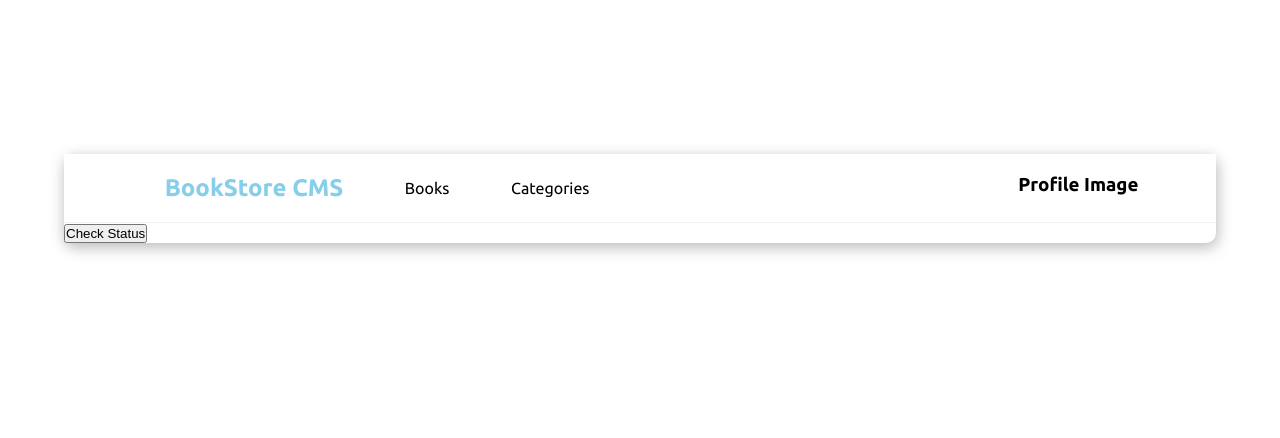
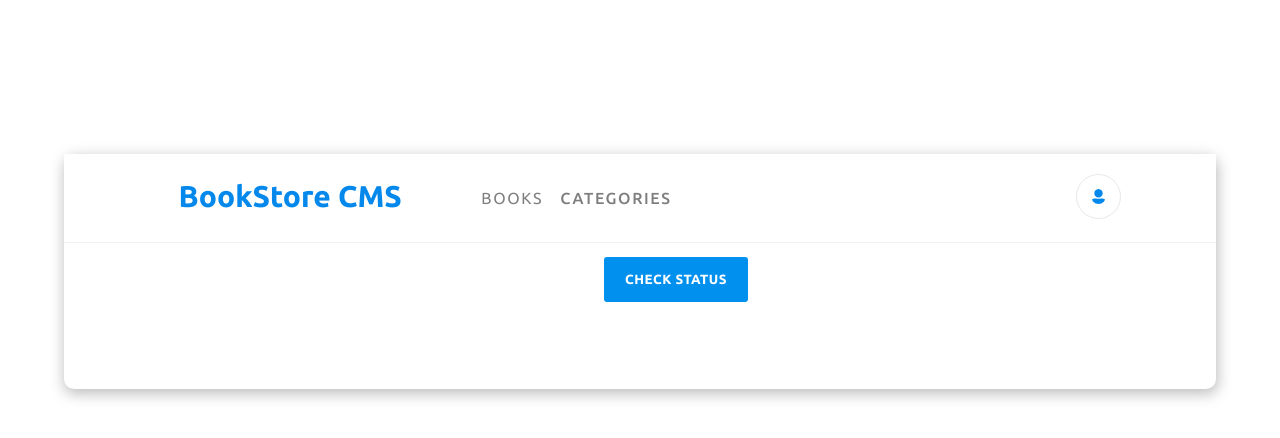
Before and after one commit to Metaverse-Nabeel/BookStore, a React (Create React App) app: page /categories in a window 1280 px wide. Shown: the top 438 px of the page. Built offline with nearby package versions, Linux system fonts and the light colour scheme.

Commit message:
Add styles to bookstore as per zepline design

```diff
--- a/src/App.css
+++ b/src/App.css
@@ -1,12 +1,113 @@
-/* App Wrapper */
+@import url("https://fonts.googleapis.com/css2?family=Ubuntu:wght@400;500;700&display=swap");
+
+body {
+  width: 100%;
+  font-family: "Montserrat", "Ubuntu", "Arial", sans-serif;
+  overflow-x: hidden;
+  font-size: 100%;
+}
+
+/* Utility Classes */
+.dFlex {
+  display: flex;
+}
+
+.flexSpace {
+  justify-content: space-between;
+  align-items: center;
+}
+
+.flexCenter {
+  justify-content: center;
+}
+
+/* App Wrapper Class */
 .appWrapper {
   width: 90%;
   margin: 12% 5%;
-  display: flex;
   flex-direction: column;
-  justify-content: center;
   border-radius: 10px;
   box-shadow: 1px 4px 14px 1px #57555561;
   background: #fff;
   font-size: 1rem;
 }
+
+/* Navbar Classes */
+.navbarContainer {
+  background-color: #fff;
+  border-bottom: 1px solid rgba(0, 0, 0, 0.05);
+  align-items: center;
+}
+
+/* Navbar Links Classes */
+.navbarLinks li {
+  list-style: none;
+  margin-left: 10%;
+}
+
+.navbarLinks a {
+  text-decoration: none;
+  opacity: 0.5;
+  font-family: "Montserrat", "Ubuntu", sans-serif;
+  font-size: 1rem;
+  color: #000;
+  letter-spacing: 0.1rem;
+  text-transform: uppercase;
+}
+
+.navbarLinks a:hover,
+.active {
+  opacity: 1;
+  font-weight: 500;
+}
+
+/* Bookstore - Books Section */
+
+/* Single Book Class */
+.bookCard {
+  height: 10.625rem;
+  margin: 2.313rem 6.25rem 0;
+  padding: 2em;
+  border-radius: 4px;
+  border: solid 1px #faf5f5;
+  background-color: #fff;
+}
+
+/* Right Side of Book Card */
+.cardRight {
+  margin-left: 2%;
+  width: 90%;
+}
+
+/* Categories Section  */
+.categoriesContainer {
+  display: flex;
+  justify-content: center;
+  align-items: center;
+}
+
+.categoriesButton {
+  border: none;
+  letter-spacing: 0.5px;
+  height: 2.813rem;
+  color: #fff;
+  cursor: pointer;
+  width: 9rem;
+  background-color: #0290ef;
+  font-weight: 700;
+  font-family: "Montserrat", "Ubuntu", sans-serif;
+  padding: 0.6rem;
+  border-radius: 3px;
+  text-transform: uppercase;
+  align-items: center;
+  margin-left: 25%;
+  margin-top: 10%;
+}
+
+.categoriesText {
+  align-self: center;
+  margin-top: 5%;
+  font-family: "Montserrat", "Ubuntu", sans-serif;
+  font-size: 2rem;
+  height: 5rem;
+}
--- a/src/App.js
+++ b/src/App.js
@@ -6,7 +6,7 @@ import Navigation from './components/Navigation';
 
 const App = () => (
   <>
-    <div className="appWrapper">
+    <div className="appWrapper dFlex flexCenter">
       <Navigation />
       <Routes>
         <Route path="/" element={<Home />} />
--- a/src/components/AddBook.jsx
+++ b/src/components/AddBook.jsx
@@ -28,11 +28,11 @@ const AddBook = () => {
   };
   return (
     <div className={FormStyles.formWrapper}>
-      <h3>Add New Book</h3>
-      <form className={FormStyles.formStyle} onSubmit={handleSubmit}>
-        <input type="text" name="title" placeholder="Book Title" id="title" value={bookData.title} onChange={handleChange} required />
-        <input type="text" name="author" placeholder="Book Author" id="author" value={bookData.author} onChange={handleChange} required />
-        <button type="submit" id="addBook">
+      <h3 className={FormStyles.formTitle}>Add New Book</h3>
+      <form className="dFlex" onSubmit={handleSubmit}>
+        <input className={FormStyles.title} type="text" name="title" placeholder="Book Title" id="title" value={bookData.title} onChange={handleChange} required />
+        <input className={FormStyles.author} type="text" name="author" placeholder="Book Author" id="author" value={bookData.author} onChange={handleChange} required />
+        <button className={FormStyles.submitButton} type="submit" id="addBook">
           Add book
         </button>
       </form>
--- a/src/components/BooksList.jsx
+++ b/src/components/BooksList.jsx
@@ -11,8 +11,10 @@ const Books = () => {
       fetchedBooks.current = false;
       dispatch(fetchBooks());
     }
+    // eslint-disable-next-line
   }, []);
   const booksArray = useSelector((state) => state.books);
+  if (booksArray.length > 0) {
     return (
       <section className="booksContainer">
         <div className="bookList">
@@ -28,6 +30,8 @@ const Books = () => {
         </div>
       </section>
     );
+  }
+  return '';
 };
 
 export default Books;
--- a/src/components/Navigation.jsx
+++ b/src/components/Navigation.jsx
@@ -1,5 +1,6 @@
 import React from 'react';
 import { NavLink } from 'react-router-dom';
+import { FaUserAlt } from 'react-icons/fa';
 import navbarStyles from '../styles/Navigation.module.css';
 
 const links = [
@@ -9,10 +10,10 @@ const links = [
 
 function Navigation() {
   return (
-    <nav className={navbarStyles.navbarContainer}>
-      <div className={navbarStyles.leftNavbar}>
+    <nav className="dFlex flexSpace navbarContainer">
+      <div className="dFlex">
         <h1 className={navbarStyles.navbarTitle}>BookStore CMS</h1>
-        <ul className={navbarStyles.navbarLinks}>
+        <ul className="dFlex flexSpace navbarLinks">
           {links.map((link) => (
             <li key={link.text}>
               <NavLink to={link.path}>{link.text}</NavLink>
@@ -20,8 +21,8 @@ function Navigation() {
           ))}
         </ul>
       </div>
-      <div className={navbarStyles.profileImg}>
-        <h3>Profile Image</h3>
+      <div className={navbarStyles.navbarProfile}>
+        <FaUserAlt className={navbarStyles.logo} />
       </div>
     </nav>
   );
--- a/src/index.css
+++ b/src/index.css
@@ -1,12 +1,6 @@
-@import url("https://fonts.googleapis.com/css2?family=Ubuntu:wght@400;500;700&display=swap");
-
 * {
   margin: 0;
   padding: 0;
   box-sizing: border-box;
   scroll-behavior: smooth;
 }
-
-body {
-  font-family: "Ubuntu", sans-serif;
-}
--- a/src/routes/Categories.jsx
+++ b/src/routes/Categories.jsx
@@ -11,16 +11,16 @@ const Categories = () => {
   };
 
   return (
-    <section className="categorySection">
-      <div className="categoryDiv">
+    <section className="categoriesContainer">
+      <div className="categoriesDiv">
         <button
-          className="categoryBtn"
+          className="categoriesButton"
           type="button"
           onClick={handleClick}
         >
           Check Status
         </button>
-        <h3 className="categoryText">{category}</h3>
+        <h3 className="categoriesText">{category}</h3>
       </div>
     </section>
   );
--- a/src/styles/Book.module.css
+++ b/src/styles/Book.module.css
@@ -31,12 +31,13 @@
   width: 50%;
 }
 
-.genre {
+.category {
   width: 3.063rem;
   height: 1.125rem;
   margin: 0 2.438rem 0 0;
   opacity: 0.5;
   font-size: 0.875rem;
+  font-family: "Montserrat", "Ubuntu", sans-serif;
   font-weight: bold;
   font-stretch: normal;
   font-style: normal;
@@ -69,3 +70,90 @@
   display: flex;
   justify-content: space-around;
 }
+
+/* Books Buttons Classes */
+.buttonsContainer {
+  margin-top: 2%;
+  margin-left: -2%;
+}
+
+.button {
+  color: #4590d2;
+  border: none;
+  outline: none;
+  background-color: transparent;
+  border-right: 1px solid rgba(131, 128, 128, 0.468);
+  padding: 0.2rem 0.6rem;
+  font-size: 0.87rem;
+}
+
+/* Percentage Classes */
+.percentNumber {
+  margin-left: 50%;
+}
+
+.percentText {
+  margin-left: 15%;
+}
+
+.ovalShape {
+  width: 5.625rem;
+  height: 5.625rem;
+  border: 5px solid #4386bf;
+  border-top-color: #fff;
+  border-radius: 50%;
+  rotate: -50deg;
+}
+
+/* Chapters Classes */
+.chapter {
+  width: 5rem;
+  height: 1.313rem;
+  margin-top: 4%;
+  margin-bottom: 10%;
+  font-family: "Montserrat", "Ubuntu", sans-serif;
+  font-size: 1rem;
+  font-weight: 300;
+  font-stretch: normal;
+  font-style: normal;
+  line-height: normal;
+  letter-spacing: -0.4px;
+  color: #000;
+}
+
+.currentChapter {
+  border-left: solid 1px #e8e8e8;
+  margin-left: 15%;
+  padding: 5%;
+  width: 100%;
+}
+
+.currentTitle {
+  width: 9rem;
+  height: 1.125rem;
+  opacity: 0.5;
+  font-family: "Montserrat", "Ubuntu", sans-serif;
+  font-size: 0.813rem;
+  font-weight: 300;
+  font-stretch: normal;
+  font-style: normal;
+  line-height: normal;
+  letter-spacing: normal;
+  color: #121212;
+  text-transform: uppercase;
+}
+
+.chapterButton {
+  padding: 5%;
+  width: 12rem;
+  font-family: "Montserrat", "Ubuntu", sans-serif;
+  font-weight: 300;
+  letter-spacing: 0.5px;
+  cursor: pointer;
+  border: none;
+  background-color: #0a8aeb;
+  text-align: center;
+  border-radius: 3px;
+  text-transform: uppercase;
+  color: #fff;
+}
--- a/src/styles/Form.module.css
+++ b/src/styles/Form.module.css
@@ -2,22 +2,58 @@
 .formWrapper {
   display: flex;
   flex-direction: column;
-  width: 90%;
-  padding: 0 2rem;
-  margin: 2rem 0;
+  align-self: center;
+  height: 20.125rem;
+  margin: 10% 8%;
+  border-top: solid 1px #f3ebeb;
 }
 
-.formStyle {
-  display: flex;
-  width: 100%;
-  gap: 2rem;
-  padding: 0.5rem 0;
+.formTitle {
+  height: 1.5rem;
+  margin: 2rem 32.75rem 1.2rem 0;
+  font-family: "Montserrat", "Ubuntu", sans-serif;
+  font-size: 1.7rem;
+  font-weight: bold;
+  font-stretch: normal;
+  font-style: normal;
+  line-height: normal;
+  letter-spacing: -0.18px;
+  color: #888;
+  text-transform: uppercase;
 }
 
-.formStyle input {
-  padding: 0.2rem 0.5rem;
+.title {
+  width: 33rem;
+  height: 2.813rem;
+  margin-left: -0.4%;
+  margin-right: 1%;
+  padding: 1rem;
+  border-radius: 4px;
+  border: solid 1px #e8e8e8;
+  background-color: #fff;
 }
 
-.formStyle button {
-  padding: 0.2rem 0.5rem;
+.author {
+  width: 17.813rem;
+  height: 2.813rem;
+  padding: 1rem;
+  border-radius: 4px;
+  border: solid 1px #e8e8e8;
+  background-color: #fff;
 }
+
+.submitButton {
+  border: none;
+  letter-spacing: 0.5px;
+  height: 2.8rem;
+  width: 9rem;
+  color: #fff;
+  cursor: pointer;
+  background-color: #0686e9;
+  font-family: "Montserrat", "Ubuntu", sans-serif;
+  font-weight: 700;
+  padding: 0.6rem;
+  border-radius: 3px;
+  margin-left: 1%;
+  text-transform: uppercase;
+}
--- a/src/styles/Navigation.module.css
+++ b/src/styles/Navigation.module.css
@@ -1,42 +1,28 @@
-/* Navbar styles */
-.navbarContainer {
-  display: flex;
-  justify-content: space-between;
-  background-color: #fff;
-  border-bottom: 1px solid rgba(0, 0, 0, 0.05);
+/* Left Side Navbar */
+.navbarTitle {
+  width: 25rem;
+  height: 2.313rem;
+  font-family: "Montserrat", "Ubuntu", sans-serif;
+  margin-left: 20%;
+  font-size: 1.875rem;
+  font-weight: bold;
+  color: #0588ec;
 }
 
-.leftNavbar {
-  display: flex;
+/* Profile Photo */
+.navbarProfile {
   padding: 20px;
-  margin-left: 7%;
+  margin-right: 6.5%;
 }
 
-.navbarTitle {
-  color: skyblue;
+.navbarProfile > svg {
+  color: #0588ec;
 }
 
-/* Navbar Links Style */
-.navbarLinks {
-  display: flex;
-  justify-content: space-between;
-  align-items: center;
+.logo {
+  width: 2.813rem;
+  height: 2.813rem;
+  padding: 0.875rem;
+  border: solid 1px #e8e8e8;
+  border-radius: 50%;
 }
-
-.navbarLinks li {
-  list-style: none;
-  margin-left: 50%;
-  cursor: pointer;
-}
-
-.navbarLinks a {
-  text-decoration: none;
-  color: black;
-  cursor: pointer;
-}
-
-/* Navbar Links Style */
-.profileImg {
-  padding: 20px;
-  margin-right: 5%;
-}
```
Also changed, not shown: src/components/Book.jsx (+19 -16 lines). Lines whose indentation alone changed are shown as unchanged.
